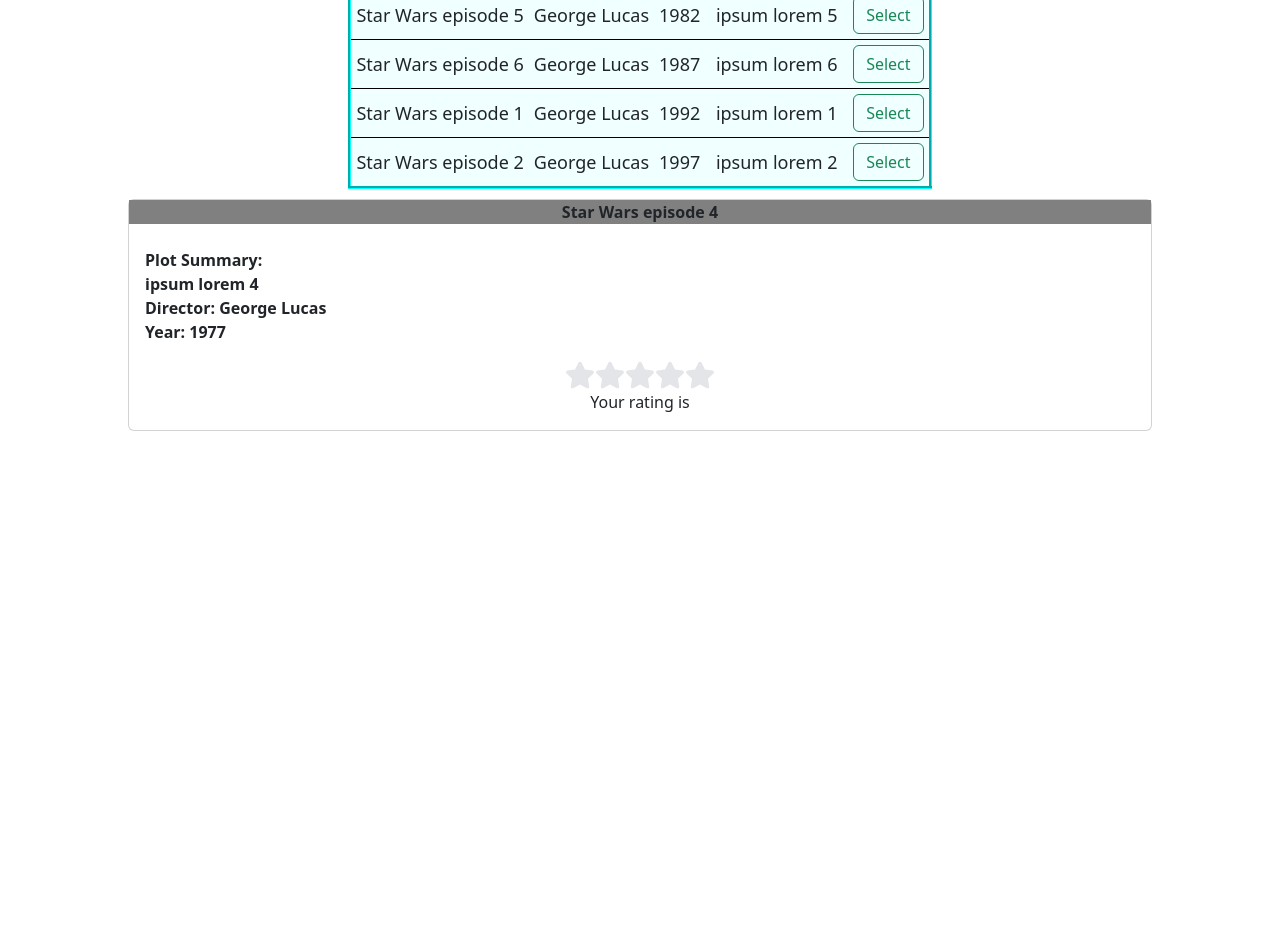
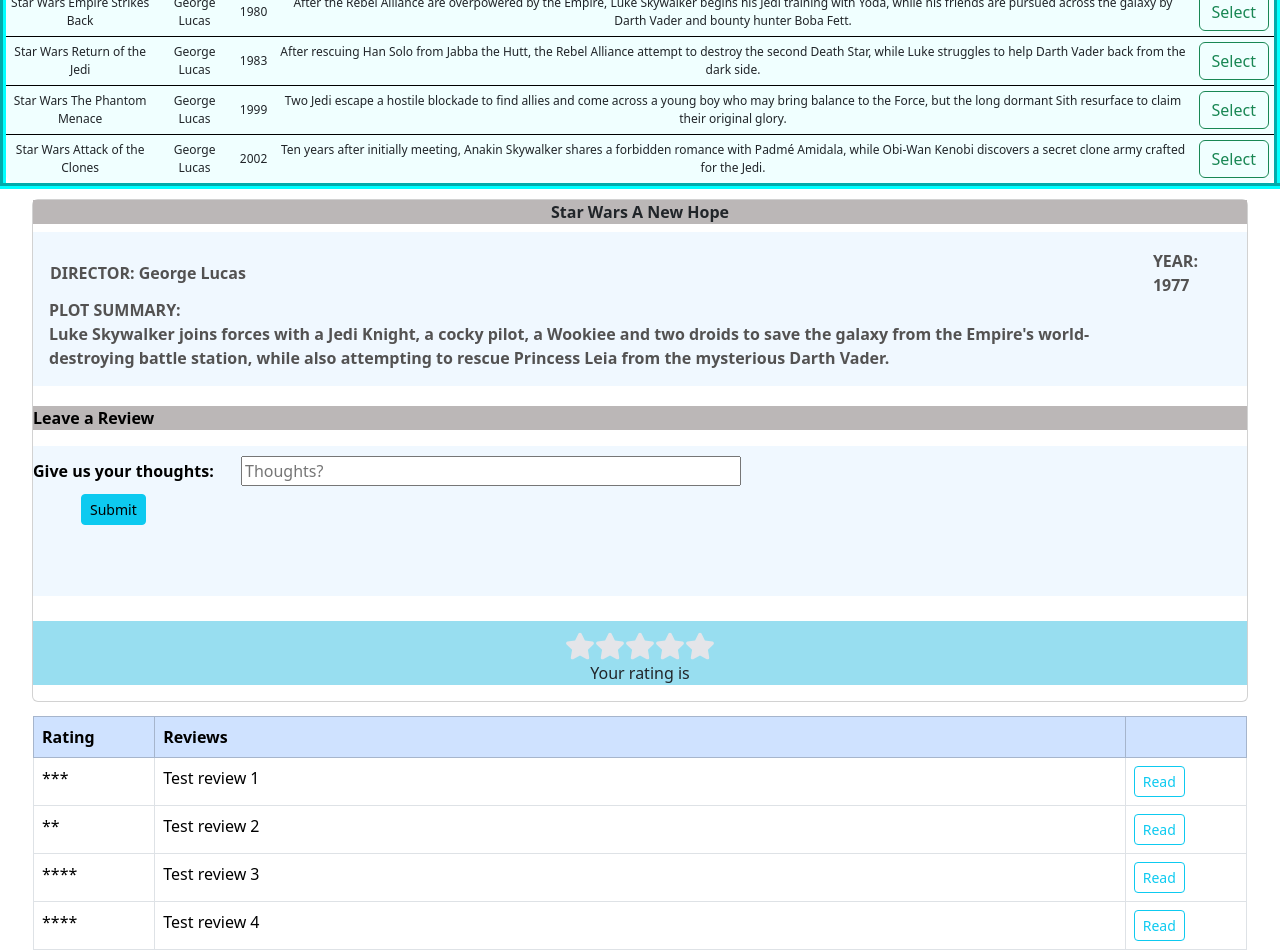
Before and after one commit to techydude9/2024-04-FE-Assignment-Week-14, a React (Create React App) app: page / in a window 1280 px wide. Shown: the part 160-1110 px from the top of the page. Before the commit the page ends 800 px from the top, so only its background shows below. Built offline with nearby package versions, Linux system fonts and the light colour scheme.

Commit message:
UI is complete. Data does not save

```diff
--- a/public/index.html
+++ b/public/index.html
@@ -15,7 +15,7 @@
       manifest.json provides metadata used when your web app is installed on a
       user's mobile device or desktop. See https://developers.google.com/web/fundamentals/web-app-manifest/
     -->
-    <link rel="manifest" href="%PUBLIC_URL%/manifest.json" />
+    <!-- <link rel="manifest" href="%PUBLIC_URL%/manifest.json" /> -->
     <!--
       Notice the use of %PUBLIC_URL% in the tags above.
       It will be replaced with the URL of the `public` folder during the build.
--- a/src/App.css
+++ b/src/App.css
@@ -6,15 +6,15 @@
   }
 
 .movieTable {
-  border: 3px groove aqua;
-  border-radius: 20px;
+  border: 6px groove aqua;
+  border-radius: 30px;
   background-color: azure;
   margin: 10px auto;
   text-align: center;
 }
 
 .movieTable thead {
-  font-size: 20px;
+  font-size: 16px;
   color: blue;
   background-color:aquamarine
 }
@@ -22,25 +22,67 @@
 .movieTable td {
   padding: 5px;
   border-top: 1px solid black;
-  font-size: 18px;
+  font-size: 12px;
+}
+
+.movieTable tr:hover {
+  background-color: rgb(56, 218, 247);
+  color: aliceblue;
 }
 
 .card {
-  width: 80%;
+  width: 95%;
   margin: 0 auto;
 }
 
-.card-title {
-  background-color: gray;
+.card2 {
+  margin-top: 20px;
+  height: 210px;
+}
+
+.card-title,
+.card-title2 {
+  background-color: rgb(187, 183, 183);
   font-weight: bold;
-  color:black;
+  color: black;
 }
 
 .card-body {
   display: flex;
   flex-wrap: wrap;
+  background-color: aliceblue;
+}
+
+.card-body2 {
+  background-color: aliceblue;
+  height: 150px;
+  margin-bottom: 120px;
 }
 
 .movieThead {
   font-weight: bold;
+  color: rgb(83, 82, 82);
 }
+
+.movieThead td {
+  padding-right: 10px;
+}
+
+#reviewInLbl {
+  margin-top: 8px;
+  width: 200px;
+  font-weight: bold;
+  color: black;
+}
+
+#movieReviewIn input {
+  width: 500px;
+  margin-top: 10px;
+  margin-left: 8px;
+}
+
+.Stars {
+  background-color: rgb(152, 222, 240);
+  margin-top: 5px;
+  padding-top: 10px;
+}
--- a/src/App.js
+++ b/src/App.js
@@ -5,49 +5,51 @@
 
 let allMovies = [
   {
-   title: 'Star Wars episode 4',
+   title: 'Star Wars A New Hope',
    year: '1977',
    director: 'George Lucas',
-   plotsum: 'ipsum lorem 4',
+   plotsum: "Luke Skywalker joins forces with a Jedi Knight, a cocky pilot, a Wookiee and two droids to save the galaxy from the Empire's world-destroying battle station, while also attempting to rescue Princess Leia from the mysterious Darth Vader.",
    reviews: [],
    rating: null,
  },
  {
-  title: 'Star Wars episode 5',
-  year: '1982',
+  title: 'Star Wars Empire Strikes Back',
+  year: '1980',
   director: 'George Lucas',
-  plotsum: 'ipsum lorem 5',
+  plotsum: "After the Rebel Alliance are overpowered by the Empire, Luke Skywalker begins his Jedi training with Yoda, while his friends are pursued across the galaxy by Darth Vader and bounty hunter Boba Fett.",
   reviews: [],
   rating: null,
  },
  {
-  title: 'Star Wars episode 6',
-  year: '1987',
+  title: 'Star Wars Return of the Jedi',
+  year: '1983',
   director: 'George Lucas',
-  plotsum: 'ipsum lorem 6',
+  plotsum: "After rescuing Han Solo from Jabba the Hutt, the Rebel Alliance attempt to destroy the second Death Star, while Luke struggles to help Darth Vader back from the dark side.",
   reviews: [],
   rating: null,
  },
  {
-  title: 'Star Wars episode 1',
-  year: '1992',
+  title: 'Star Wars The Phantom Menace',
+  year: '1999',
   director: 'George Lucas',
-  plotsum: 'ipsum lorem 1',
+  plotsum: "Two Jedi escape a hostile blockade to find allies and come across a young boy who may bring balance to the Force, but the long dormant Sith resurface to claim their original glory.",
   reviews: [],
   rating: null,
  },
  {
-  title: 'Star Wars episode 2',
-  year: '1997',
+  title: 'Star Wars Attack of the Clones',
+  year: '2002',
   director: 'George Lucas',
-  plotsum: 'ipsum lorem 2',
+  plotsum: "Ten years after initially meeting, Anakin Skywalker shares a forbidden romance with Padmé Amidala, while Obi-Wan Kenobi discovers a secret clone army crafted for the Jedi.",
   reviews: [],
-  rating: null,
+  rating: '3',
  }
 ]
 
 function App() {
   const[movies, setMovies] = useState(allMovies)
+
+  // $('#movieDisplay').toggle();
 
   return (
     <div className="App">
--- a/src/Movie.js
+++ b/src/Movie.js
@@ -1,7 +1,5 @@
 import './App.css';
 import '../node_modules/bootstrap/dist/css/bootstrap.css';
-import Review from './Review';
-import ReviewForm from './ReviewForm';
 import ReviewList from './ReviewList';
 import Stars from './Stars';
 
@@ -9,39 +7,44 @@
 function Movie(movie) {
     // console.log('in Movie Component');
     console.log(movie.props);
-    let theMovieTitle = movie.props.title;
+
+    let theMovieTitle = "";
+    let theMovieDirector = "";
+    let theMovieYear = "";
+    let theMoviePlotSum = "";
+
+    // $('#movieDisplay').toggle();
+
+    theMovieTitle = movie.props.title;
+    theMovieDirector = movie.props.director;
+    theMoviePlotSum = movie.props.plotsum;
+    theMovieYear = movie.props.year;
 
     return (
-        <div className="card">
+        <div id="movieDisplay" className="card">
             <p className="card-title text-center ">
                {theMovieTitle}
             </p>
             <div className='card-body'>
                 <table>
                     <thead className='movieThead'>
-                        <tr>Plot Summary:</tr>
-                        <tr>{movie.props.plotsum}</tr>
-                        <tr> </tr>
-                        <tr>Director: {movie.props.director}</tr>
-                        <tr>Year: {movie.props.year}</tr>
+                        <tr>
+                            <td>DIRECTOR: {theMovieDirector}</td>
+                            <td>YEAR: {theMovieYear}</td>
+                        </tr>
+                        <tr>PLOT SUMMARY: </tr>
+                        <tr>{theMoviePlotSum}</tr>
                     </thead>
                     <tbody>
-                        <Review />
-                        <ReviewForm />
-                        <ReviewList />
                     </tbody>
                </table>
             </div>
             <div>
-                <Stars />
+                <ReviewList props={movie}/>
+                <Stars props={movie}/>
             </div>
         </div>
-
-
     )
-
-
-
 }
 
 export default Movie;
--- a/src/MovieList.js
+++ b/src/MovieList.js
@@ -10,13 +10,13 @@
     const[selectedMovie, setMovie] = useState(movies[0])
 
     function selectMovie(e) {
-        console.log(e.target.id);
+        // console.log(e.target.id);
 
         let buttonPressed = e.target.id;
         let idxLit = buttonPressed.split('-');
         let idx = idxLit[1];
 
-        console.log (idx);
+        // console.log (idx);
 
         setMovie(movies[idx]);
         }
@@ -33,7 +33,7 @@
                         <th>Select</th>
                     </tr>
                 </thead>
-                <tbody className="table-hover">
+                <tbody>
                     {movies.map((movie, index) => {
                         return (
                             <tr key={index}>
--- a/src/Review.js
+++ b/src/Review.js
@@ -2,8 +2,17 @@
 import '../node_modules/bootstrap/dist/css/bootstrap.css';
 
 
-function Review() {
+function Review(movie) {
     console.log('in Review Component');
+
+    return (
+        <div id="movieReviewIn">
+            <label id="reviewInLbl" htmlFor='inReview'>Give us your thoughts:</label>
+            <input id="inReview" type="text" placeholder='Thoughts?'></input>
+            <br></br>
+            <button className='btn btn-info btn-sm mt-2 ms-5'>Submit</button>
+        </div>
+    )
 }
 
 export default Review;
--- a/src/ReviewForm.js
+++ b/src/ReviewForm.js
@@ -2,8 +2,54 @@
 import '../node_modules/bootstrap/dist/css/bootstrap.css';
 
 
-function ReviewForm() {
-    console.log('in ReviewForm Component');
+function ReviewForm(movie) {
+   // console.log('in ReviewForm Component');
+   console.log({movie})
+
+    return (
+        <div>
+            <table className='table table-bordered table-hover mt-5'>
+                <thead>
+                    <tr className="table-primary">
+                        <th className="col-sm-1">Rating</th>
+                        <th className="col-8">Reviews</th>
+                        <th className="col-sm-1"></th>
+                    </tr>
+                </thead>
+                <tbody>
+                    <tr>
+                        <td>***</td>
+                        <td>Test review 1</td>
+                        <td>
+                            <button className="btn btn-outline-info btn-sm center">Read</button>
+                        </td>
+                    </tr>
+                    <tr>
+                        <td>**</td>
+                        <td>Test review 2</td>
+                        <td>
+                            <button className="btn btn-outline-info btn-sm center">Read</button>
+                        </td>
+                    </tr>
+                    <tr>
+                        <td>****</td>
+                        <td>Test review 3</td>
+                        <td>
+                            <button className="btn btn-outline-info btn-sm center">Read</button>
+                        </td>
+                    </tr>
+                    <tr>
+                        <td>****</td>
+                        <td>Test review 4</td>
+                        <td>
+                            <button className="btn btn-outline-info btn-sm center">Read</button>
+                        </td>
+                    </tr>
+                </tbody>
+            </table>
+        </div>
+
+    )
 }
 
 export default ReviewForm;
--- a/src/ReviewList.js
+++ b/src/ReviewList.js
@@ -1,8 +1,23 @@
 import './App.css';
 import '../node_modules/bootstrap/dist/css/bootstrap.css';
+import Review from './Review';
+import ReviewForm from './ReviewForm';
 
-function ReviewList() {
+
+function ReviewList(movie) {
     console.log('in ReviewList Component');
+
+    return (
+        <div className='card2'>
+            <p className='card-title2'>Leave a Review</p>
+            <div className='card-body2'>
+                 <Review props={movie}/>
+            </div>
+            <div>
+                <ReviewForm props={movie}/>
+            </div>
+        </div>
+    )
 }
 
 export default ReviewList;
--- a/src/Stars.js
+++ b/src/Stars.js
@@ -4,19 +4,23 @@
 import { useState } from 'react';
 import {FaStar} from 'react-icons/fa'
 
-function Stars() {
-//    console.log('in Stars Component');
+function Stars(movie) {
+   // console.log('In Stars comp');
+   // console.log(movie.props.props.rating);
+
+    let previousRating = movie.props.props.rating;
 
     const [rating, setRating] = useState(null);
     const [hover, setHover] = useState(null);
 
+    // setRating(previousRating);
+
     return (
         <div className='Stars'>
             {[...Array(5)].map((star, index) => {
-                <FaStar key={index} />;
                 const currentRating = index +1;
                 return (
-                    <label>
+                    <label key={index}>
                         <input
                             type="radio"
                             name="rating"
```
